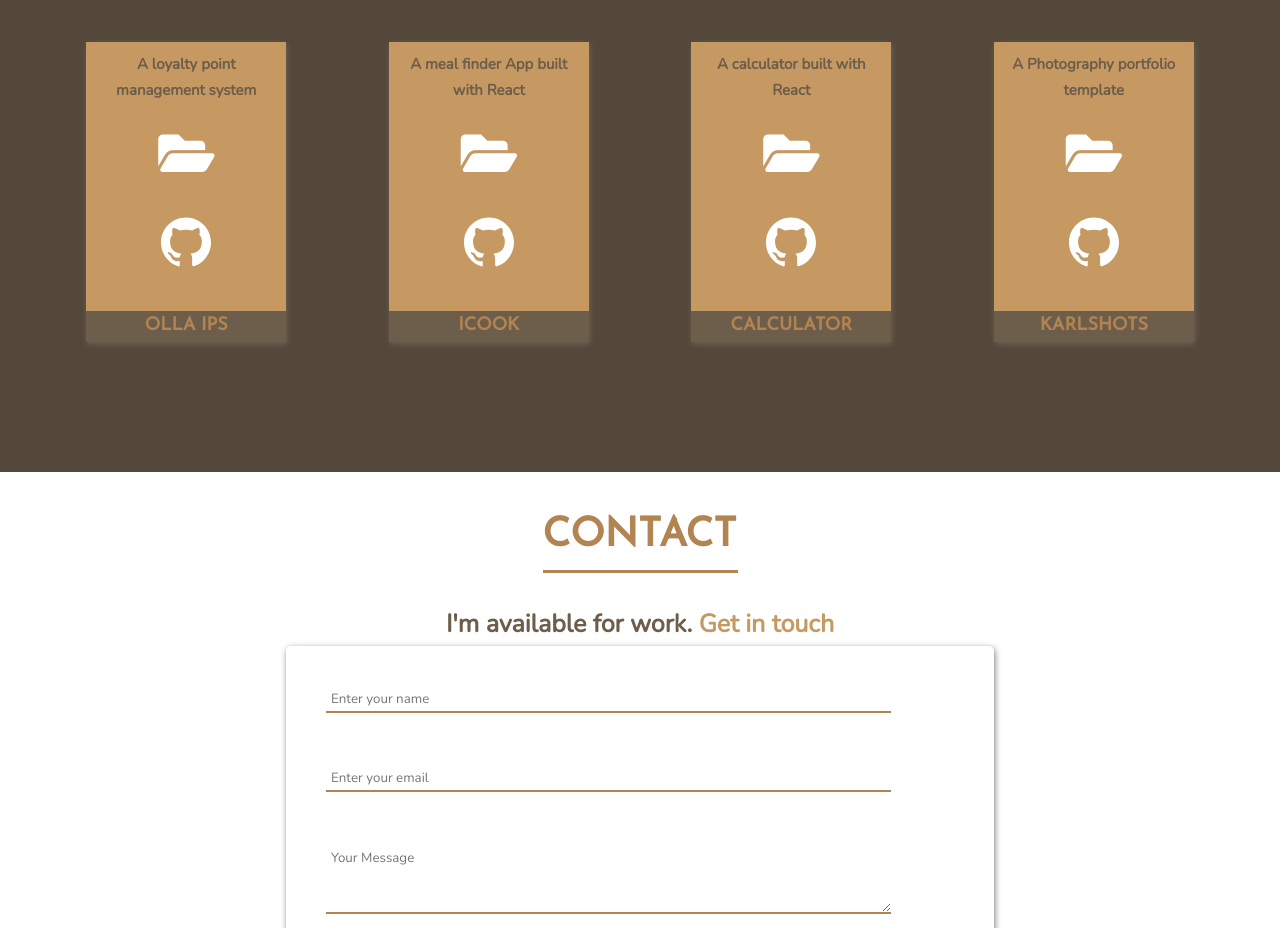
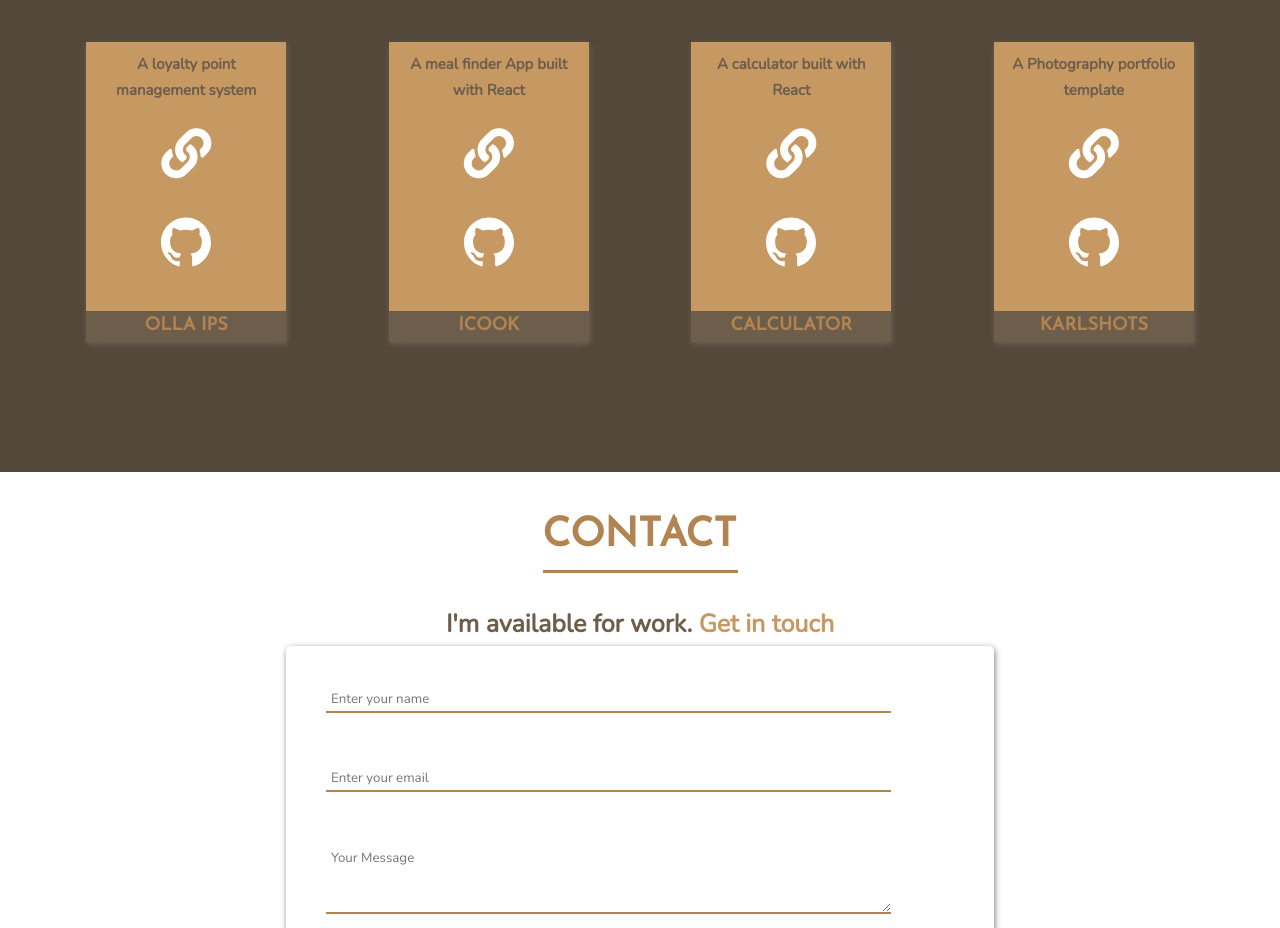
Before and after one commit to devTam/portfolio, a plain HTML site: page index.html in a window 1280 px wide. Shown: the part 1600-2528 px from the top of the page. Drawn offline with nearby package versions, Linux system fonts and the light colour scheme.

Commit message:
edit link icon

```diff
--- a/index.html
+++ b/index.html
@@ -171,7 +171,7 @@
                 <div class="project__link">
                     <h2 class="project__title">A loyalty point management system</h2>
                     <a href="https://olla-ips.netlify.app/" class="project-open" target="_blank">
-                        <i class="fas fa-folder-open"></i>
+                        <i class="fas fa-link"></i>
                     </a>
                     <a href="https://github.com/devTam/Olla-IPS" class="footer__link" target="_blank">
                         <svg class="footer__icons--item">
@@ -187,7 +187,7 @@
                 <div class="project__link">
                     <h2 class="project__title">A meal finder App built with React</h2>
                     <a href="https://icook-devtam.netlify.app/" target="_blank" class="project-open">
-                        <i class="fas fa-folder-open"></i>
+                        <i class="fas fa-link"></i>
                     </a>
                     <a href="https://github.com/devTam/icook" class="footer__link" target="_blank">
                         <svg class="footer__icons--item">
@@ -203,7 +203,7 @@
                 <div class="project__link">
                     <h2 class="project__title">A calculator built with React </h2>
                     <a href="https://react-calc001.netlify.app/" target="_blank" class="project-open">
-                        <i class="fas fa-folder-open"></i>
+                        <i class="fas fa-link"></i>
                     </a>
                     <a href="https://github.com/devTam/React-calculator" class="footer__link" target="_blank">
                         <svg class="footer__icons--item">
@@ -219,7 +219,7 @@
                 <div class="project__link">
                     <h2 class="project__title">A Photography portfolio template</h2>
                     <a href="http://karlshots.netlify.app/" target="_blank" class="project-open">
-                        <i class="fas fa-folder-open"></i>
+                        <i class="fas fa-link"></i>
                     </a>
                     <a href="https://github.com/devTam/karlshots" class="footer__link" target="_blank">
                         <svg class="footer__icons--item">
```
